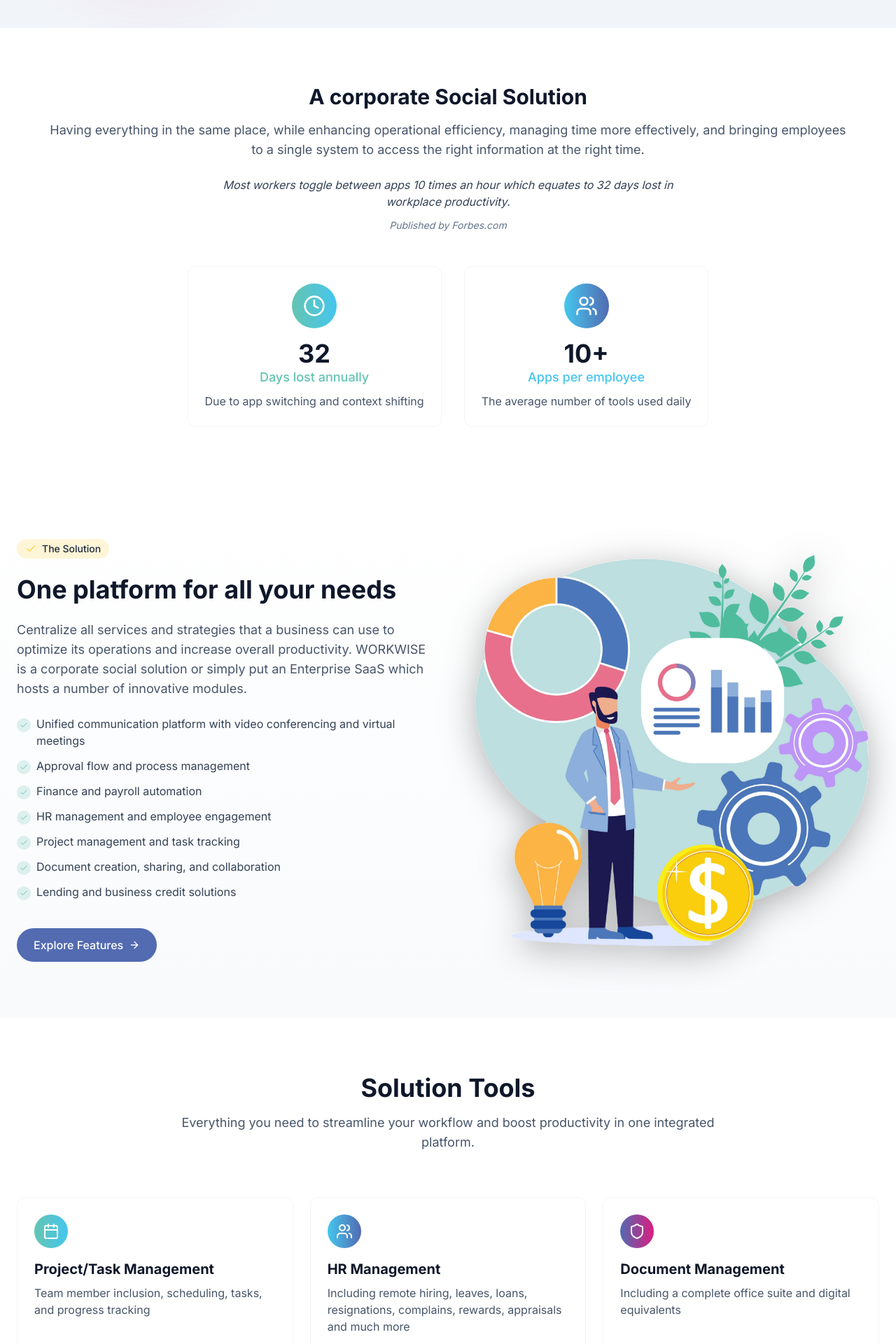
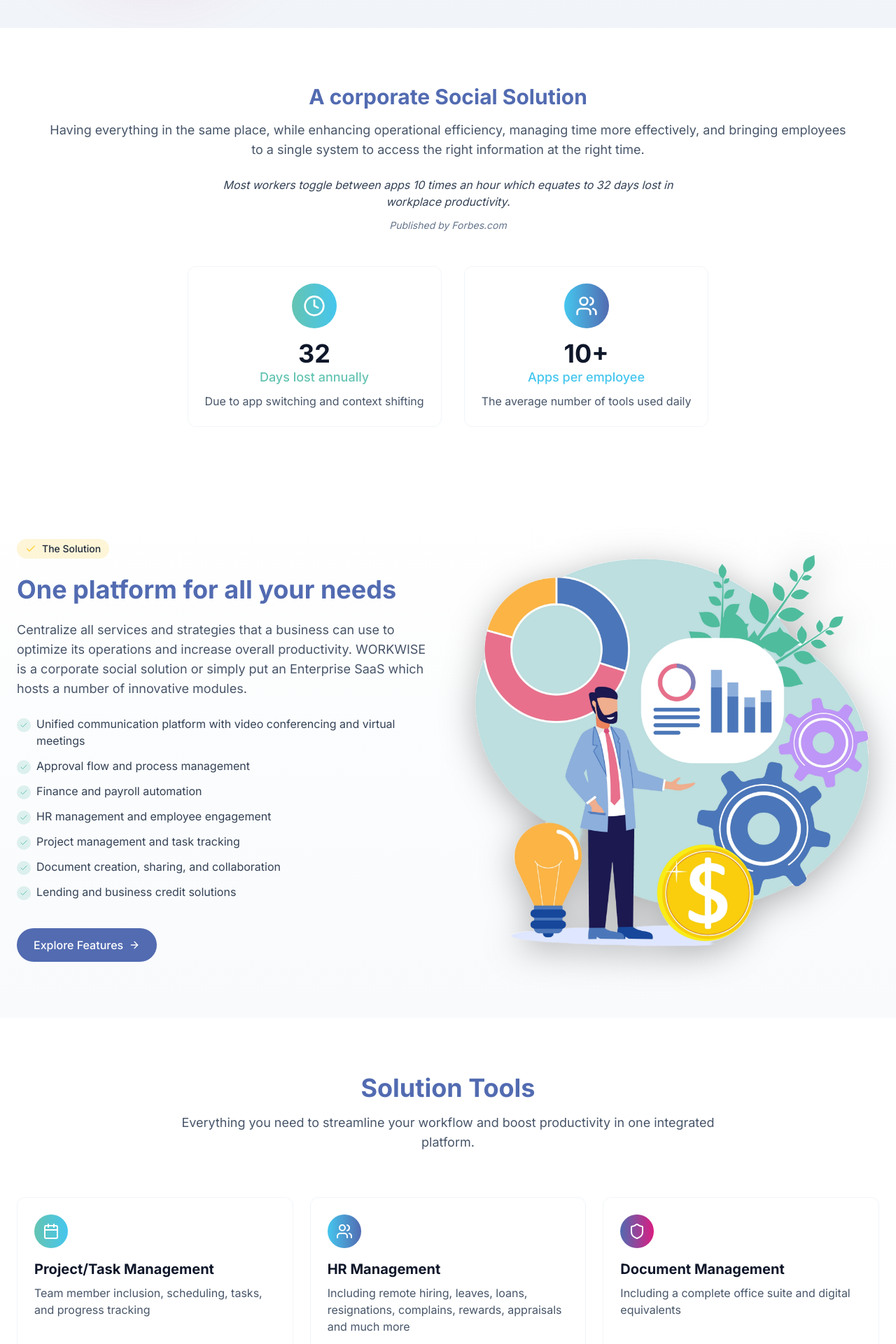
Before and after one commit to hishmat-dev/workwise, a React (Vite) app: page / in a window 1280 px wide. Shown: the part 760-2680 px from the top of the page at 70% size. Built offline with nearby package versions, Linux system fonts and the light colour scheme.

Commit message:
change the color of headings

```diff
--- a/src/components/CustomerCentricSection.jsx
+++ b/src/components/CustomerCentricSection.jsx
@@ -37,7 +37,7 @@ function CustomerCentricSection() {
         <div
           className={`text-center mb-12 transition-all duration-700 ${isCustomerVisible ? "opacity-100 translate-y-0" : "opacity-0 translate-y-10"}`}
         >
-          <h2 className="text-3xl md:text-4xl font-bold text-slate-900">Customer Centric Approach</h2>
+          <h2 className="text-3xl md:text-4xl font-bold text-waikawa-grey">Customer Centric Approach</h2>
           <p className="mt-4 text-lg text-slate-600 max-w-3xl mx-auto">
             WORKWISE provides you tools and resources to build a more meaningful relationship with the customers of your
             business by so you can connect with them on a deeper level.
--- a/src/components/FeaturesSection.jsx
+++ b/src/components/FeaturesSection.jsx
@@ -42,7 +42,7 @@ function FeaturesSection() {
         <div
           className={`text-center mb-16 transition-all duration-700 ${isFeaturesVisible ? "opacity-100 translate-y-0" : "opacity-0 translate-y-10"}`}
         >
-          <h2 className="text-3xl md:text-4xl font-bold text-slate-900">Key Features</h2>
+          <h2 className="text-3xl md:text-4xl font-bold text-waikawa-grey">Key Features</h2>
           <p className="mt-4 text-lg text-slate-600 max-w-3xl mx-auto">
             Designed with your team's productivity and collaboration in mind
           </p>
--- a/src/components/LoginForm.jsx
+++ b/src/components/LoginForm.jsx
@@ -110,8 +110,8 @@ function LoginForm() {
                 type="submit"
                 className="w-full h-12 bg-btn-color from-blue-hosta to-vivid-cerise hover:from-vivid-cerise hover:to-blue-hosta rounded-lg text-white font-medium flex items-center justify-center gap-2 transition-all duration-200"
               >
+                Sign In
                 <LogIn className="h-5 w-5" />
-                Sign In
               </button>
 
             </form>
--- a/src/components/MarketPlaceSection.jsx
+++ b/src/components/MarketPlaceSection.jsx
@@ -51,7 +51,7 @@ function MarketPlaceSection() {
           <div
             className={`flex-1 space-y-6 transition-all duration-700 ${isMarketplaceVisible ? "opacity-100 translate-y-0" : "opacity-0 translate-y-10"}`}
           >
-            <h2 className="text-3xl md:text-4xl font-bold text-slate-900 ">Market Place</h2>
+            <h2 className="text-3xl md:text-4xl font-bold text-waikawa-grey">Market Place</h2>
             <p className="text-lg text-slate-600">
               A digital platform established to connect buyers and seller around the world, allowing organisation to
               trade goods and services with just a single click. WORKWISE is a market place designed to get the best
--- a/src/components/SolutionAvailabilitySection.jsx
+++ b/src/components/SolutionAvailabilitySection.jsx
@@ -27,7 +27,7 @@ function SolutionAvailabilitySection() {
           <div
             className={`flex-1 space-y-6 transition-all duration-700 ${isAvailabilityVisible ? "opacity-100 translate-y-0" : "opacity-0 translate-y-10"}`}
           >
-            <h2 className="text-3xl md:text-4xl font-bold text-slate-900 ">Solution Availability</h2>
+            <h2 className="text-3xl md:text-4xl font-bold text-waikawa-grey">Solution Availability</h2>
             <p className="text-lg text-slate-600">
               Our solution has been crafted with the vision of easy access to everyone who has access to the internet
               and it is based on technology which enables secure, peer to peer communication without the need for
--- a/src/components/SolutionSection.jsx
+++ b/src/components/SolutionSection.jsx
@@ -25,7 +25,7 @@ function SolutionSection() {
             <div className="inline-flex items-center gap-2 px-3 py-1 rounded-full bg-bright-sun/20 text-sm font-medium text-slate-800">
               <Check className="h-4 w-4 text-bright-sun" /> The Solution
             </div>
-            <h2 className="text-3xl md:text-4xl font-bold text-slate-900">One platform for all your needs</h2>
+            <h2 className="text-3xl md:text-4xl font-bold text-waikawa-grey">One platform for all your needs</h2>
             <p className="text-lg text-slate-600">
               Centralize all services and strategies that a business can use to optimize its operations and increase
               overall productivity. WORKWISE is a corporate social solution or simply put an Enterprise SaaS which hosts
@@ -48,7 +48,9 @@ function SolutionSection() {
             </ul>
 
             <div className="hover:scale-102 transition-transform duration-300">
-              <button className="mt-4 rounded-full bg-waikawa-grey hover:bg-vivid-cerise text-white px-6 py-3 inline-flex items-center font-medium transition-colors duration-200">
+              <button className="mt-4 rounded-full bg-waikawa-grey hover:bg-vivid-cerise text-white px-6 py-3 inline-flex items-center font-medium transition-colors duration-200"
+                onClick={() => window.scrollTo({ top: document.getElementById("features-section").offsetTop, behavior: "smooth" })}
+                >
                 Explore Features <ArrowRight className="ml-2 h-4 w-4" />
               </button>
             </div>
--- a/src/components/StatsSection.jsx
+++ b/src/components/StatsSection.jsx
@@ -29,7 +29,7 @@ function StatsSection() {
         <div
           className={`text-center mb-12 transition-all duration-700 ${isStatsVisible ? "opacity-100 translate-y-0" : "opacity-0 translate-y-10"}`}
         >
-          <h2 className="text-3xl font-bold text-slate-900">A corporate Social Solution</h2>
+          <h2 className="text-3xl font-bold text-waikawa-grey">A corporate Social Solution</h2>
 
           <p className="mt-4 text-lg text-slate-600 max-w-6xl mx-auto">
             Having everything in the same place, while enhancing operational efficiency, managing time more effectively, and bringing employees to a single system to access the right information at the right time.
--- a/src/components/ToolsSection.jsx
+++ b/src/components/ToolsSection.jsx
@@ -49,7 +49,7 @@ function ToolsSection() {
         <div
           className={`text-center mb-16 transition-all duration-700 ${isToolsVisible ? "opacity-100 translate-y-0" : "opacity-0 translate-y-10"}`}
         >
-          <h2 className="text-3xl md:text-4xl font-bold text-slate-900">Solution Tools</h2>
+          <h2 className="text-3xl md:text-4xl font-bold text-waikawa-grey">Solution Tools</h2>
           <p className="mt-4 text-lg text-slate-600 max-w-3xl mx-auto">
             Everything you need to streamline your workflow and boost productivity in one integrated platform.
           </p>
```
